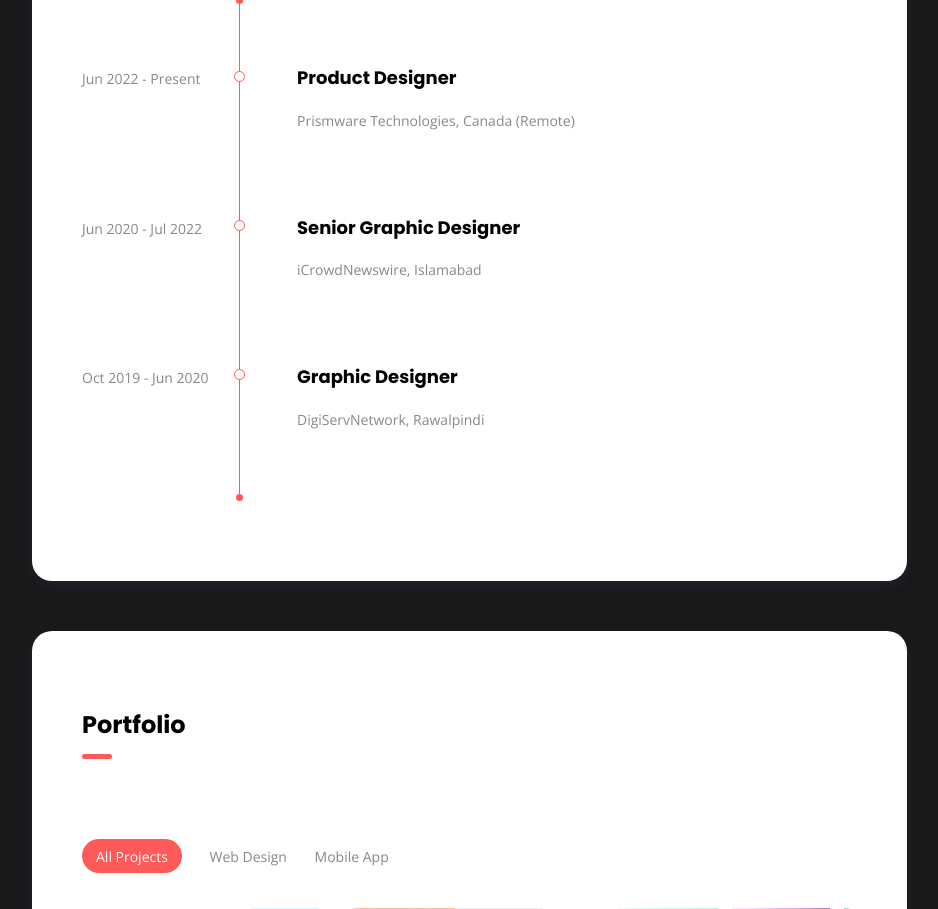
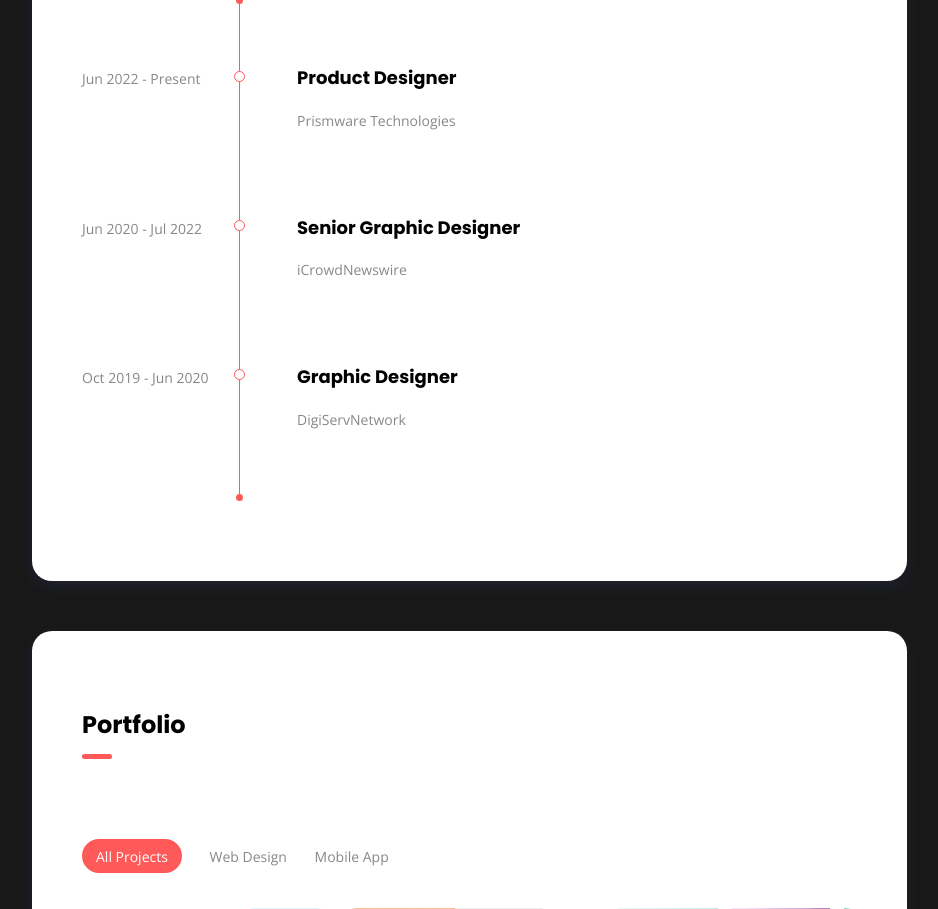
Before and after one commit to Fadhasan/cv, a plain HTML site: page index.html in a window 1280 px wide. Shown: the part 2826-3735 px from the top of the page, without its empty margins (318-1256 px from the left). Drawn offline with nearby package versions, Linux system fonts and the light colour scheme.

Commit message:
Update index.html

```diff
--- a/index.html
+++ b/index.html
@@ -340,7 +340,7 @@
 					</div>
 					<div class="body">
 						<h4 class="mt-0">Product Designer</h4>
-						<p>Prismware Technologies, Canada (Remote)</p>
+						<p>Prismware Technologies</p>
 					</div>
 				</div>
 				<div class="entry">
@@ -349,7 +349,7 @@
 					</div>
 					<div class="body">
 						<h4 class="mt-0">Senior Graphic Designer</h4>
-						<p>iCrowdNewswire, Islamabad</p>
+						<p>iCrowdNewswire</p>
 					</div>
 				</div>
 				<div class="entry">
@@ -358,7 +358,7 @@
 					</div>
 					<div class="body">
 						<h4 class="mt-0">Graphic Designer</h4>
-						<p>DigiServNetwork, Rawalpindi</p>
+						<p>DigiServNetwork</p>
 					</div>
 				</div>
 				<span class="timeline-line"></span>
```
